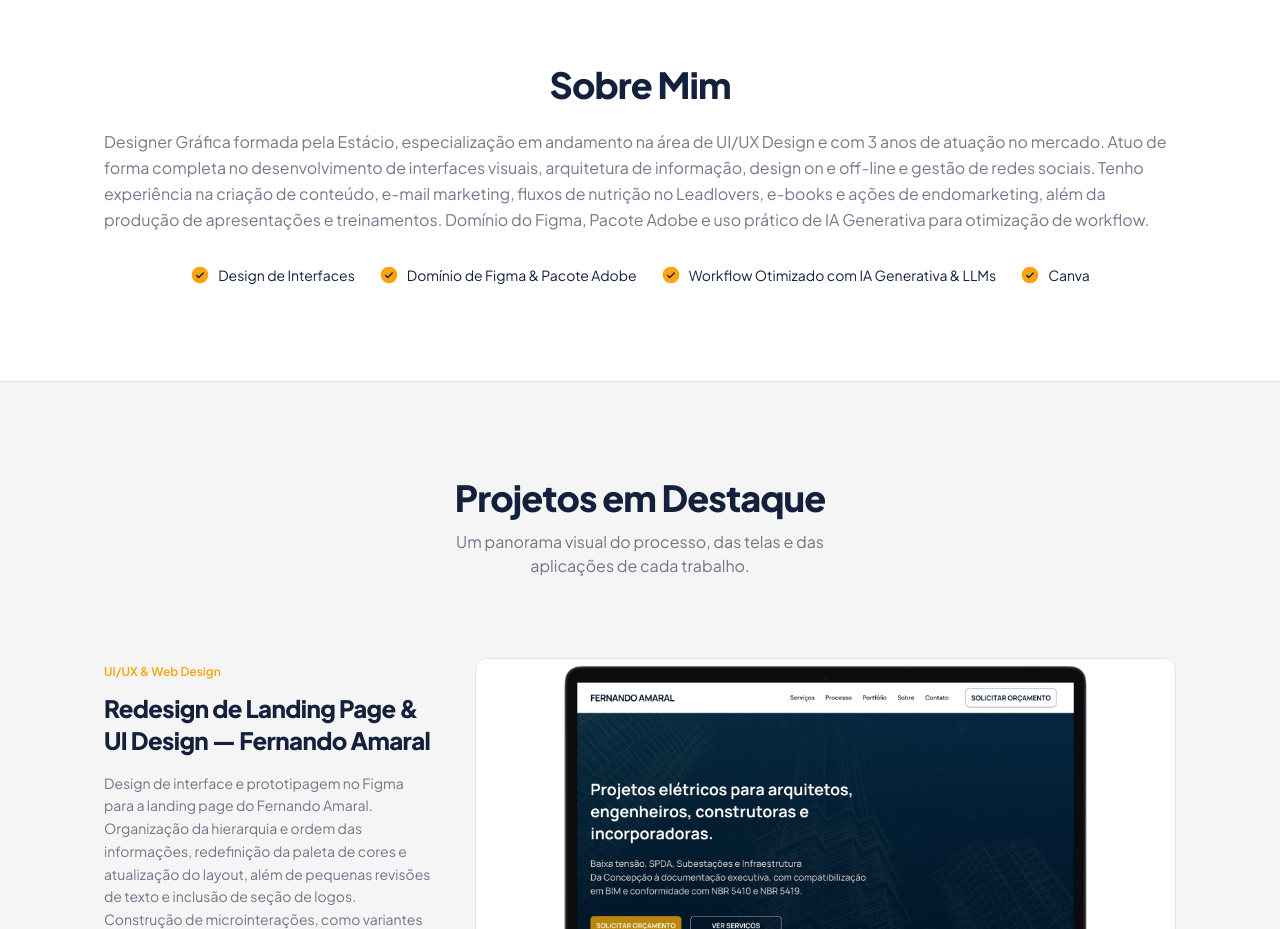
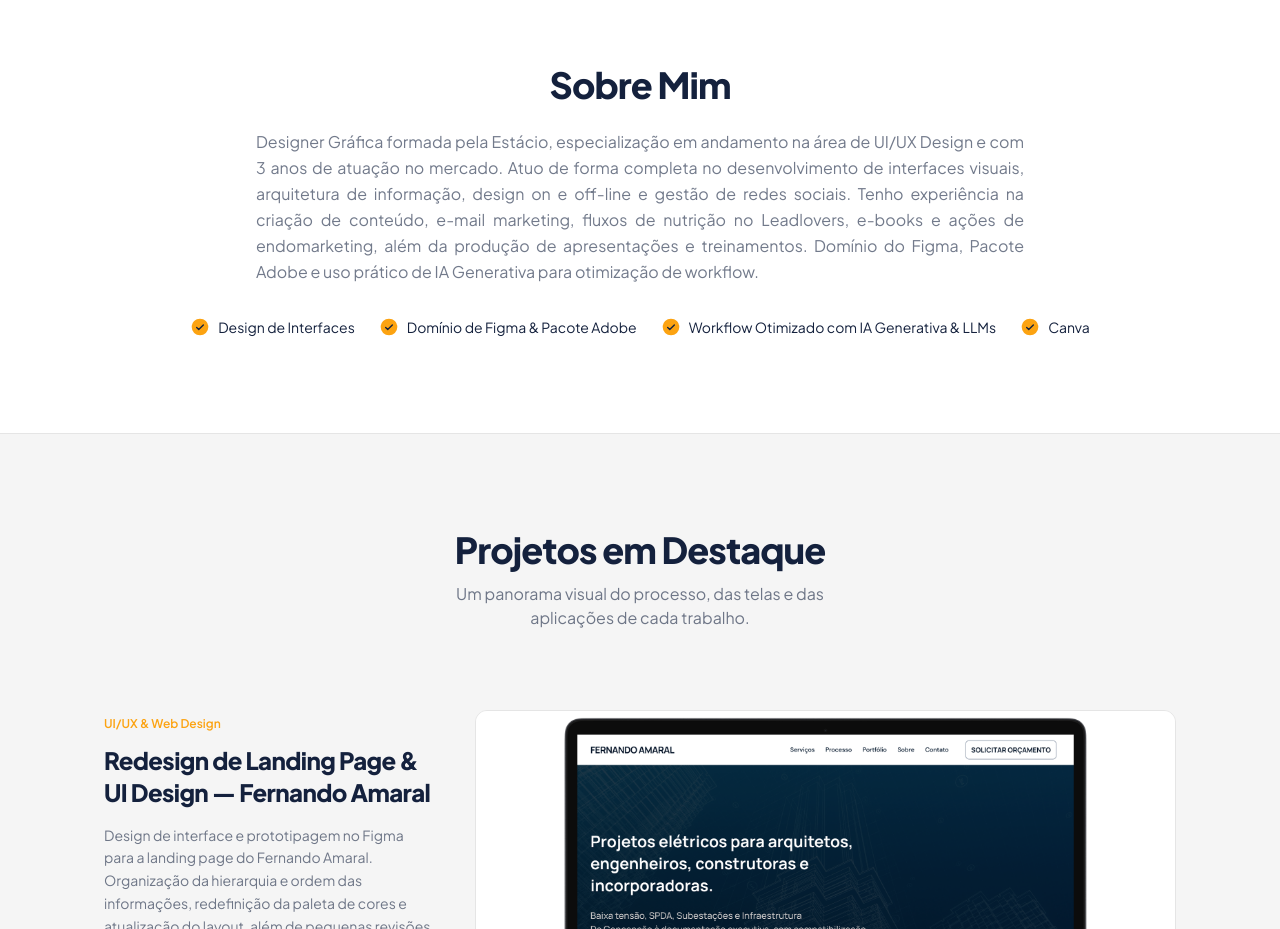
Before and after one commit to raquel-renovato/raquel-renovato-portfolio, a Next.js app: page / in a window 1280 px wide. Shown: the part 1200-2129 px from the top of the page. Built offline with nearby package versions, Linux system fonts and the light colour scheme.

Commit message:
Update About.js

```diff
--- a/components/About.js
+++ b/components/About.js
@@ -11,7 +11,7 @@ export default function About() {
       <div className="max-w-6xl mx-auto px-6 md:px-10 py-16 sm:py-20 lg:py-24">
 
         <h2 className="text-brand-dark text-3xl sm:text-4xl font-extrabold tracking-tight mb-6 text-center">Sobre Mim</h2>
-        <p className="text-brand-dark/60 leading-relaxed mb-8">
+        <p className="text-brand-dark/60 leading-relaxed mb-8 max-w-3xl mx-auto text-justify">
           Designer Gráfica formada pela Estácio, especialização em andamento na área de UI/UX Design e com 3 anos de atuação no mercado. Atuo de forma completa no desenvolvimento de interfaces visuais, arquitetura de informação, design on e off-line e gestão de redes sociais. Tenho experiência na criação de conteúdo, e-mail marketing, fluxos de nutrição no Leadlovers, e-books e ações de endomarketing, além da produção de apresentações e treinamentos. Domínio do Figma, Pacote Adobe e uso prático de IA Generativa para otimização de workflow.
         </p>
 
```
